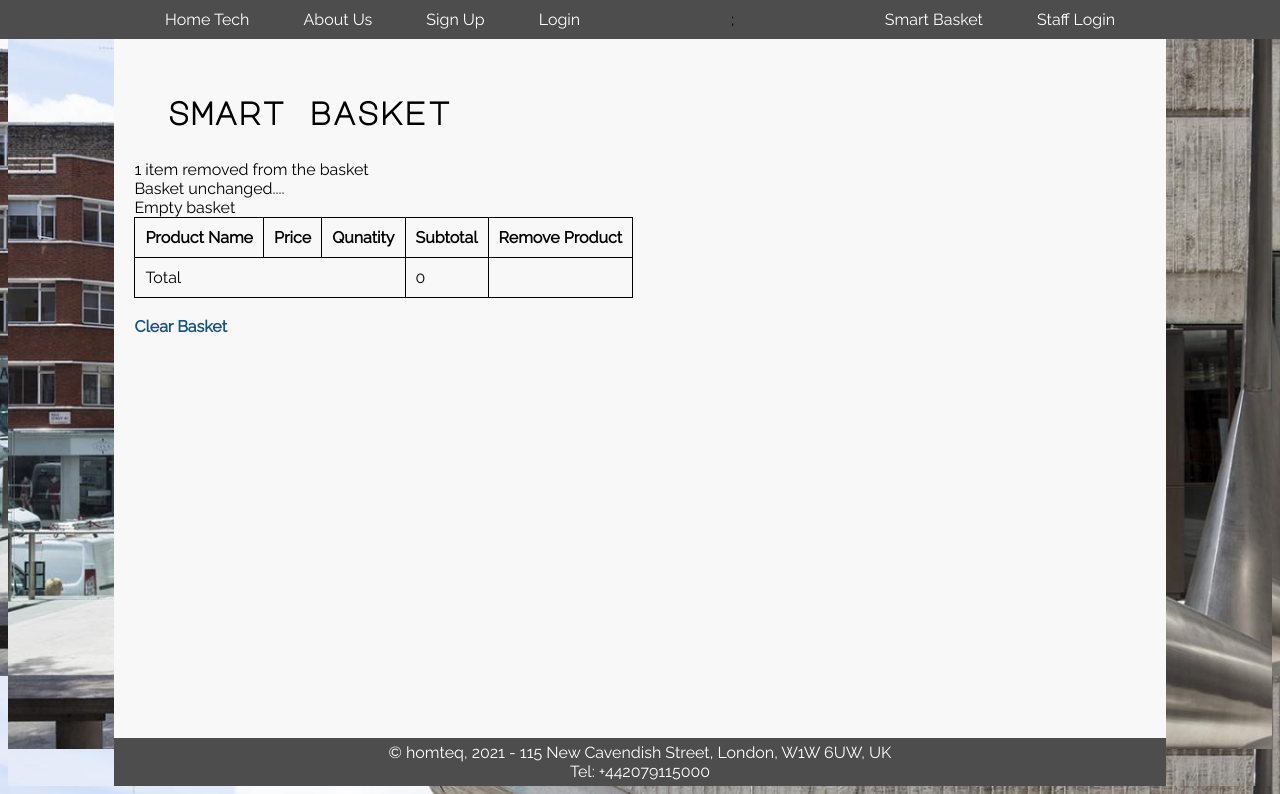
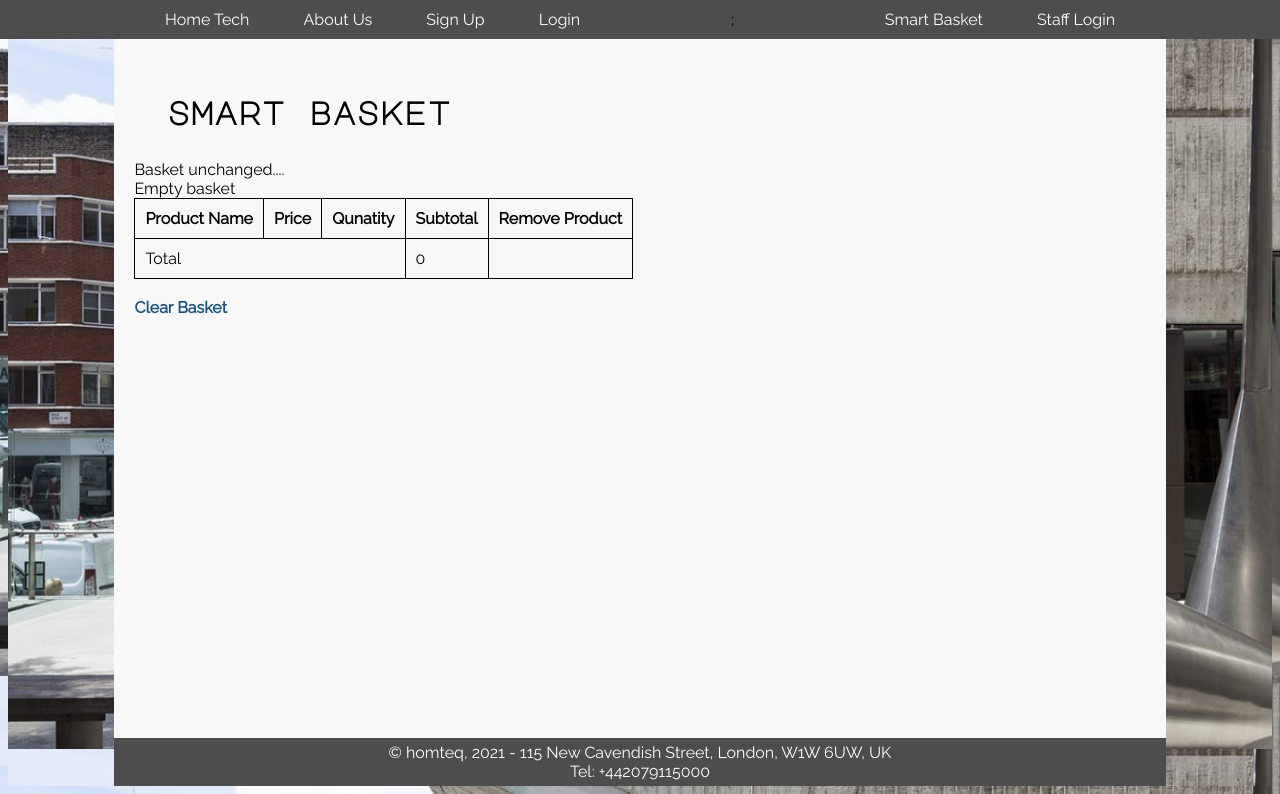
Before and after one commit to Thisath17/hometeq, a PHP site: page /basket.php in a window 1280 px wide. Shown: the part 124-918 px from the top of the page. Run offline with PHP 8.4, Linux system fonts and the light colour scheme.

Commit message:
Corrected the pop up massage for removing items

```diff
--- a/basket.php
+++ b/basket.php
@@ -19,8 +19,9 @@ if (isset($_POST['delnb']))   // //if the value of the product id to be deleted
 {
 $delprodId=$_POST['delnb'];//capture the posted product id and assign it to a local variable $delprodid
 unset($_SESSION['basket'][$delprodId]);//unset the cell of the session for this posted product id variable
+echo "1 item removed from the basket<br>";//display a "1 item removed from the basket" message
 }
-echo "1 item removed from the basket<br>";//display a "1 item removed from the basket" message
+
 
 $to =0;
 if (isset($_POST['h_prodid'])) {
```
